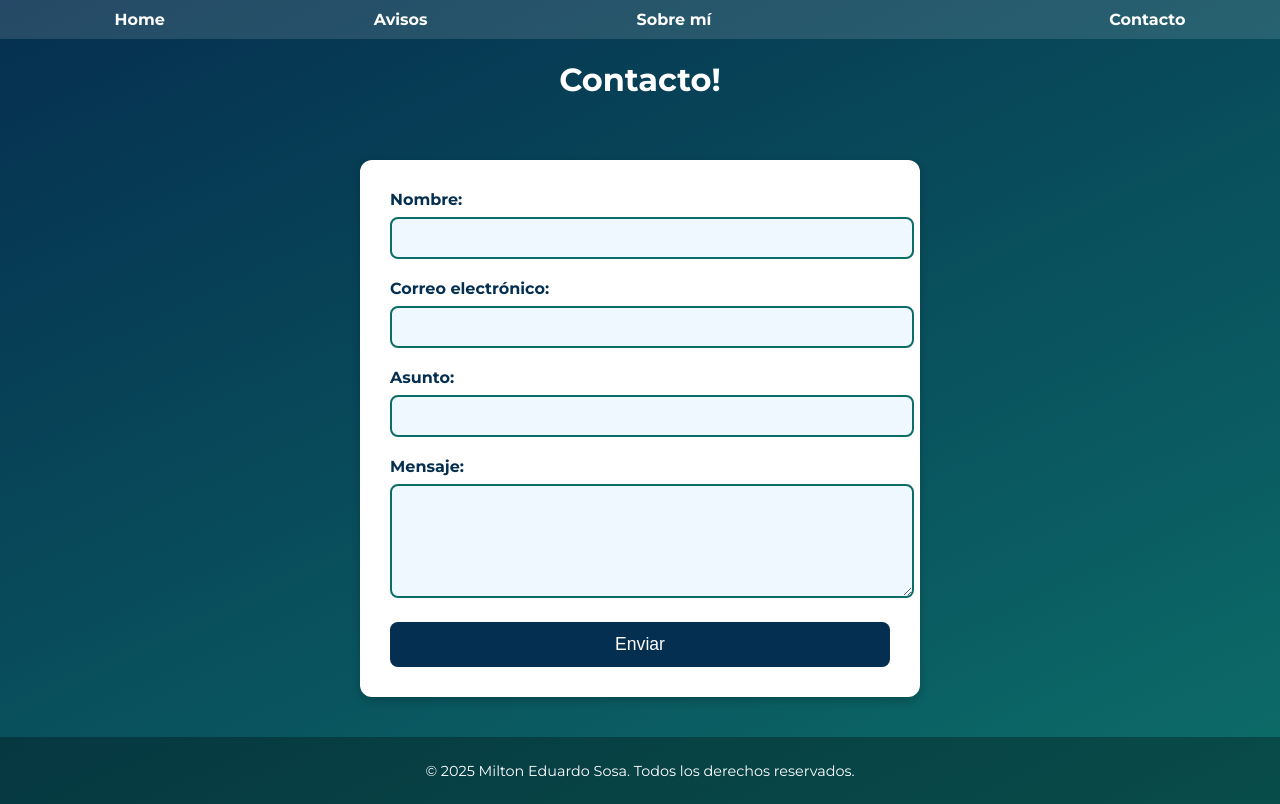
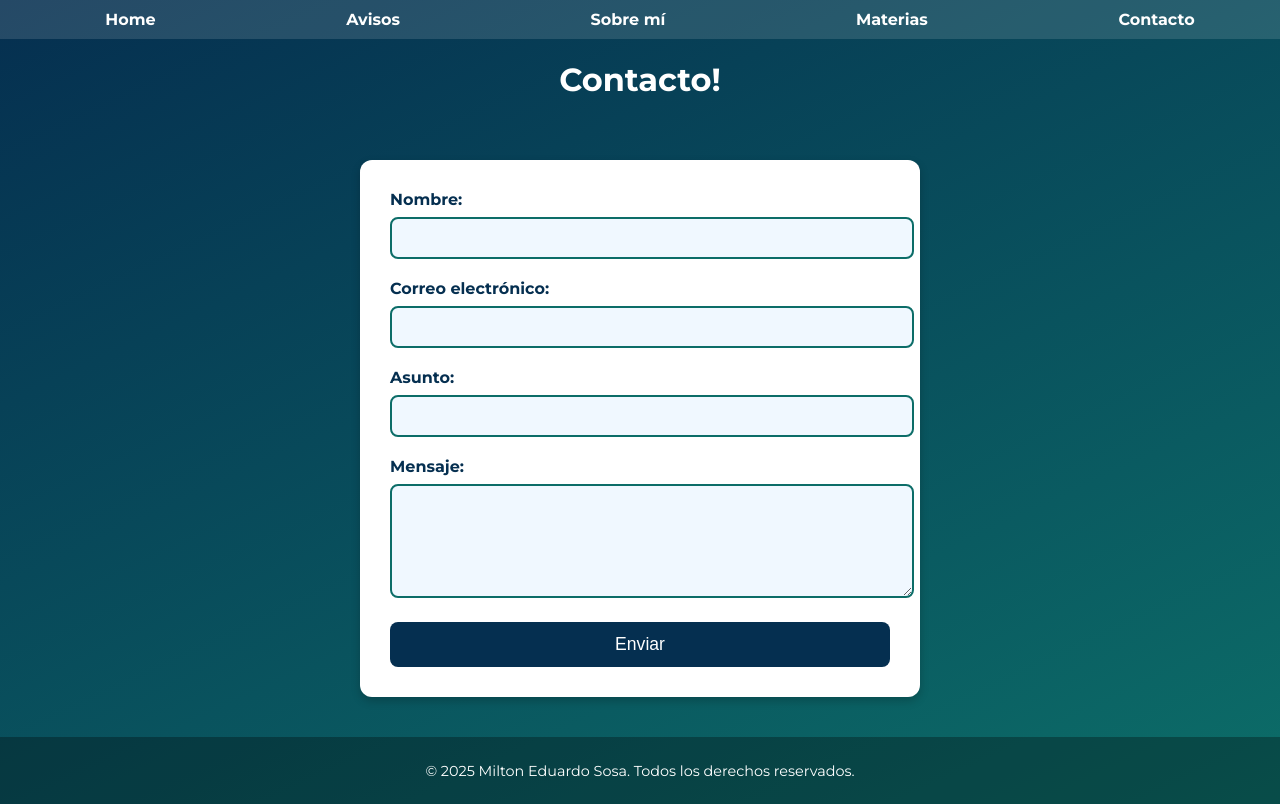
Before and after one commit to MiltonUade/Sosa_1224873_27042025_PrimerParcialDesarrolloWeb, a plain HTML site: page contacto.html in a window 1280 px wide. Drawn offline with Linux system fonts and the light colour scheme.

Commit message:
Update contacto.html

```diff
--- a/contacto.html
+++ b/contacto.html
@@ -19,6 +19,7 @@
       <div class="scroll-container"><a href="aboutme.html" target="_blank">Sobre mí</a></div>
 
       <div class="scroll-container dropdown">
+           <a target="_blank">Materias</a>
         <div class="dropdown-menu">
           <div class="scroll-container"><a href="materias.html">Desarrollo Web</a></div>
         </div>
```
